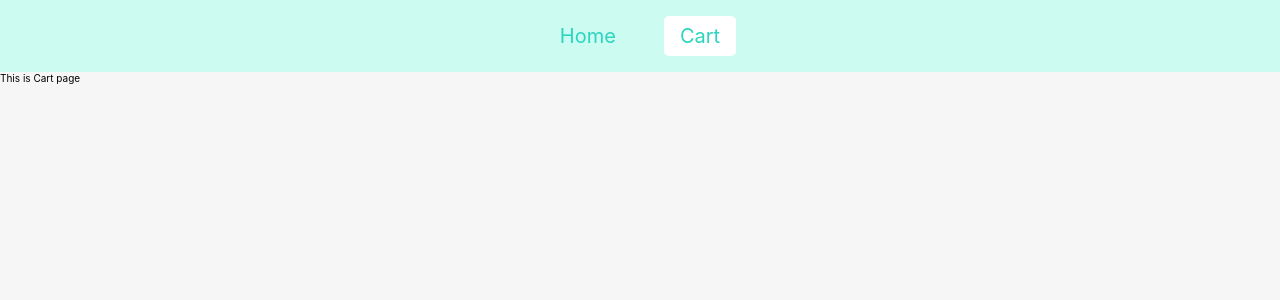
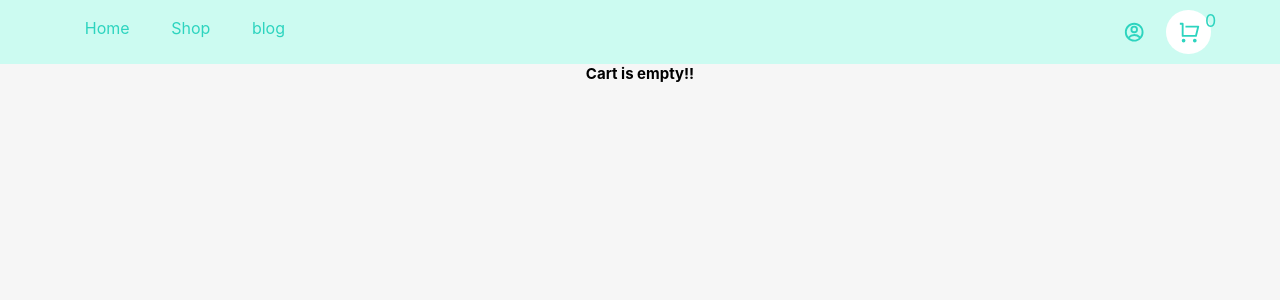
Before and after one commit to Atefeh-MN/shopping-cart, a React (Create React App) app: page /cart in a window 1280 px wide. Shown: the top 300 px of the page. Built offline with nearby package versions, Linux system fonts and the light colour scheme.

Commit message:
improve shopping cart

```diff
--- a/package.json
+++ b/package.json
@@ -8,8 +8,10 @@
     "@testing-library/user-event": "^13.5.0",
     "react": "^17.0.2",
     "react-dom": "^17.0.2",
+    "react-icons": "^4.3.1",
     "react-router-dom": "^6.1.1",
     "react-scripts": "5.0.0",
+    "react-toastify": "^8.1.0",
     "web-vitals": "^2.1.2"
   },
   "scripts": {
--- a/src/App.js
+++ b/src/App.js
@@ -6,11 +6,14 @@ import CartProvider from "./context/provider/CartProvider";
 import Layout from "./layout/Layout";
 import CartPage from "./pages/CartPage";
 import Home from "./pages/HomePage";
+import { ToastContainer} from 'react-toastify';
+import 'react-toastify/dist/ReactToastify.css';
 
 function App() {
   return (
     <CartProvider>
-    <Layout>
+      <Layout>
+       <ToastContainer/>
       <Routes>
         <Route path='/' exact element={<Home />} />
         <Route path='/cart' element={<CartPage/>}/>
--- a/src/components/Navigation.css
+++ b/src/components/Navigation.css
@@ -1,9 +1,18 @@
 .mainNav{
     width: 100%;
     background-color:#ccfbf1 ;
-    height: 4.5rem;
+    height: 4rem;
+    display: flex;
+    justify-content: center;
+    align-items: center;
 }
-.mainNav nav,
+.mainNav nav{
+    display: flex;
+    justify-content: space-between;
+    width: 90vw;
+    max-width: 1170px;
+
+}
 .mainNav ul {
     display: flex;
     justify-content: center;
@@ -11,8 +20,8 @@
     height: 100%;
 }
 .mainNav ul li{
-margin:0 1rem;
-font-size: 2em;
+margin:0 0.3rem;
+font-size: 1.6em;
 }
 .mainNav a{
     text-decoration: none;
@@ -22,7 +31,32 @@ font-size: 2em;
     color: #2dd4bf;
 }
 .mainNav a:hover,
-.activeLink{
+.activeLink,.activeBar{
     color: #0d9488;
     background: #fff;
 }
+.mainNav .Bar li{
+    position: relative;
+     margin-left: 0.3em;
+     display: flex;
+
+}
+.mainNav .Bar a{
+
+    display: flex;
+    justify-content: center;
+    align-items: center;
+    padding: 0.5em;
+    color: #2dd4bf;
+    border-radius: 50%;
+    font-size: 1.4em;
+
+
+}
+.mainNav .Bar a span{
+position: absolute;
+top: 0;
+right: -5px;
+display: flex;
+font-size: 0.8em;
+}
--- a/src/components/Navigation.jsx
+++ b/src/components/Navigation.jsx
@@ -1,8 +1,12 @@
 import { NavLink } from 'react-router-dom'
-import './Navigation.css'
-const items=[{name:'Home',to:'/'},{name:'Cart',to:'/cart'}]
+import './Navigation.css';
+import { RiShoppingCartLine,RiAccountCircleLine} from "react-icons/ri"
+import { useCart } from '../context/provider/CartProvider';
+
+const items = [{ name: 'Home', to: '/' }, { name: 'Shop', to: '/' }, { name:'blog',to:'/blog'} ];
 
 const Navigation = () => {
+    const { cart } = useCart();
     return (
         <header className='mainNav'>
             <nav>
@@ -11,6 +15,22 @@ const Navigation = () => {
                         <NavLink to={item.to} className={(navData)=>navData.isActive?'activeLink':""}>{item.name}</NavLink>
                     </li>)}
                 </ul>
+
+                <ul className='Bar'>
+                     <li  key='user'>
+                        <NavLink to='/user' className={(navData) => navData.isActive ? "activeBar": ""}>
+                         <RiAccountCircleLine className='user'/>
+                        </NavLink>
+                    </li>
+                 <li key='/cart' >
+                        <NavLink to='/cart' className={(navData) => navData.isActive ? 'activeBar': ""}>
+                            <RiShoppingCartLine />
+                            <span>{cart.length}</span>
+
+                        </NavLink>
+                    </li>
+
+                </ul>
             </nav>
         </header>
      );
--- /dev/null
+++ b/src/components/functions/checkInOut.js
@@ -0,0 +1,3 @@
+export const checkIncart = (cart, product) => {
+    return cart.find(c => c.id === product.id);
+}
--- a/src/context/provider/CartProvider.jsx
+++ b/src/context/provider/CartProvider.jsx
@@ -1,5 +1,5 @@
 import { createContext, useContext, useReducer } from "react";
-import cartRducer from "./cartReducer";
+import cartReducer from "./cartReducer";
 
 const CartContext = createContext();
 const CartContextDispatcher = createContext();
@@ -10,7 +10,7 @@ const initialState = {
 }
 
 const CartProvider = ({ children }) => {
-    const [cart, dispatch] = useReducer(cartRducer, initialState)
+    const [cart, dispatch] = useReducer(cartReducer, initialState)
 
     return (
         <CartContext.Provider value={cart}>
--- a/src/context/provider/cartReducer.js
+++ b/src/context/provider/cartReducer.js
@@ -1,22 +1,44 @@
+const removeProduct = (state, payload) => {
+    let totalPrice = state.total -payload.price;
+    const updatedCart = [...state.cart]
+    const index = updatedCart.findIndex((item) => item.id ===payload.id);
+    const updatedItem = { ...updatedCart[index] };
+    if (updatedItem.quantity === 1) {
+        const filteredCart = updatedCart.filter(item => item.id !==payload.id);
+        return { ...state, cart: filteredCart, total: totalPrice };
 
-const cartRducer = (state,action) => {
+    } else {
+        updatedItem.quantity--;
+        updatedCart[index] = updatedItem;
+        return { ...state, cart: updatedCart, total: totalPrice };
+    }
+}
+
+const addProduct = (state, payload) => {
+    let totalPrice = state.total + payload.price;
+
+    const updatedCart = [...state.cart];
+    const index = updatedCart.findIndex((item) => item.id === payload.id);
+    const updatedItem = { ...updatedCart[index] };
+
+    if (index < 0) {
+        updatedCart.push({ ...payload, quantity: 1 });
+
+    } else {
+        updatedItem.quantity++;
+        updatedCart[index] = updatedItem
+
+    }
+    return { ...state, cart: updatedCart, total: totalPrice };
+}
+
+
+const cartReducer = (state,action) => {
     switch (action.type) {
-        case 'ADD_TO_CART':
-            console.log(action, state)
-            const updatedCart = [...state.cart]
-            const index = updatedCart.findIndex((item) => item.id === action.payload.id);
-            if (index < 0) {
-                updatedCart.push({ ...action.payload, quantity: 1 });
-            } else {
-                const updatedItem = { ...updatedCart[index] };
-                updatedItem.quantity++;
-
-                updatedCart[index]=updatedItem
-
-           }
-            return {...state,cart:updatedCart};
+        case 'ADD_TO_CART': return addProduct(state,action.payload)
+        case 'REMOVE_PRODUCT': return removeProduct(state,action.payload)
         default:return state ;
    }
 }
 
-export default cartRducer;
+export default cartReducer;
--- a/src/pages/CartPage.jsx
+++ b/src/pages/CartPage.jsx
@@ -1,8 +1,65 @@
+import { useCart, useCartActions } from "../context/provider/CartProvider";
+import './cartPage.css'
+import {MdOutlineAdd,MdOutlineRemove } from "react-icons/md"
+const CartPage = () => {
+    const { cart,total } = useCart();
+    const dispatch = useCartActions();
+    const incHandler = (cartItem) => {
+        dispatch({ type: 'ADD_TO_CART', payload: cartItem });
+    };
+    const decHandler = (cartItem) => {
+        dispatch({ type: "REMOVE_PRODUCT", payload: cartItem });
+    }
+    if (!cart.length) {
+        return(
+        <main className="container">
+            <h2> Cart is empty!!</h2>
+        </main>
+        )}
+    return (
+        <main className="container">
+            <section className="containerCart">
+             <section className="title">
+                    <h1>Shopping Cart</h1>
+                    <h2>{cart.length}Items</h2>
+                </section>
+            <section className='cartCenter'>
 
-const CartPage = () => {
-    return (
-        <main>
-This is Cart page
+                    <section className="cartItemList">
+                        {/* <section className="titelItem">
+                            <h2>picture</h2>
+                            <h2>Product Name</h2>
+                            <h2>Quantity</h2>
+                            <h2>Price</h2>
+                            <h2>Total price</h2>
+                        </section>  */}
+                {cart.map((item) =>
+                (<div className="cartItem" key={item.id}>
+                    <div className="itemImage"><img src={item.image} alt={item.name} /></div>
+                    <div>
+                    <h2>{item.name}</h2>
+                    </div>
+                    <div>
+                        <button onClick={()=>decHandler(item)} ><MdOutlineRemove/></button>
+                        <button >{ item.quantity}</button>
+                        <button onClick={()=>incHandler(item)} ><MdOutlineAdd/></button>
+
+                    </div>
+                    <div>
+                        <p>$ {item.price}</p>
+                    </div>
+                    <div>
+                        <h2>$ {item.price * item.quantity}</h2>
+                    </div>
+
+                 </div>))}
+            </section>
+                    <section className="cartSummry">
+                        <h1>Cart Summry</h1>
+                        <h2>Total Price {total}</h2>
+            </section>
+                </section>
+                </section>
         </main>
      );
 }
--- a/src/pages/HomePage.jsx
+++ b/src/pages/HomePage.jsx
@@ -1,8 +1,12 @@
-import { useCartActions } from '../context/provider/CartProvider';
-import * as data from '../data'
+import { checkIncart } from '../components/functions/checkInOut';
+import { useCart, useCartActions } from '../context/provider/CartProvider';
+import * as data from '../data';
+import { toast } from 'react-toastify';
 const Home = () => {
+    const { cart } = useCart();
     const dispatch = useCartActions();
     const addCartHandler = (product) => {
+        toast.success(`${product.name} added to cart!`)
         dispatch({ type: 'ADD_TO_CART', payload: product });
     }
     return (
@@ -17,7 +21,7 @@ const Home = () => {
                             <div className='productDesc'>
                             <p>{product.name}</p>
                             <p>$ {product.price}</p>
-                            <button onClick={()=>addCartHandler(product)} className='btn primry'>Add to cart</button>
+                            <button onClick={() => addCartHandler(product)} className='btn primry'>{ checkIncart(cart,product)?'In cart':'Add to cart'}</button>
                         </div>
                         </section>
                 )
--- /dev/null
+++ b/src/pages/cartPage.css
@@ -0,0 +1,74 @@
+.containerCart{
+    display: flex;
+    justify-content: center;
+    align-items: center;
+    flex-direction: column;
+    width: 90vw;
+    max-width: 1170px;
+    margin-top: 30px;
+}
+
+
+.cartCenter{
+    display: flex;
+    justify-content: center;
+    width: 90vw;
+    max-width: 1170px;
+    margin-top: 30px;
+}
+.title{
+display: flex;
+justify-content: space-between;
+align-items: center;
+width: 90%;
+
+}
+.title h1{
+    font-size: 2rem;
+}
+.titelItem{
+display: flex;
+justify-content: space-between;
+align-items: center;
+border-bottom: 1px solid #ccc;
+width: 100%;
+
+}
+
+
+.cartItemList {
+    display: flex;
+    flex-direction: column;
+    border: 1px solid #ccc;
+    border-radius: 5px;
+    background-color: #fff;
+   padding: 1rem;
+   flex: 1;
+
+}
+.cartItem{
+    display: flex;
+    justify-content: space-between;
+    align-items: center;
+     border-bottom: 1px solid #ccc;
+     width: 100%;
+}
+.itemImage{
+    width: 100px;
+    height: 100px;
+}
+.itemImage img{
+    width: 100%;
+    height: auto;
+}
+.cartSummry{
+    display: flex;
+    flex-direction: column;
+    border: 1px solid #ccc;
+    border-radius: 5px;
+    background-color: #fff;
+     padding: 1rem;
+     width: 30%;
+     margin-left: 1rem;
+
+}
```
Also changed, not shown: 1 other file (tests, documents, lock files or other folders).
